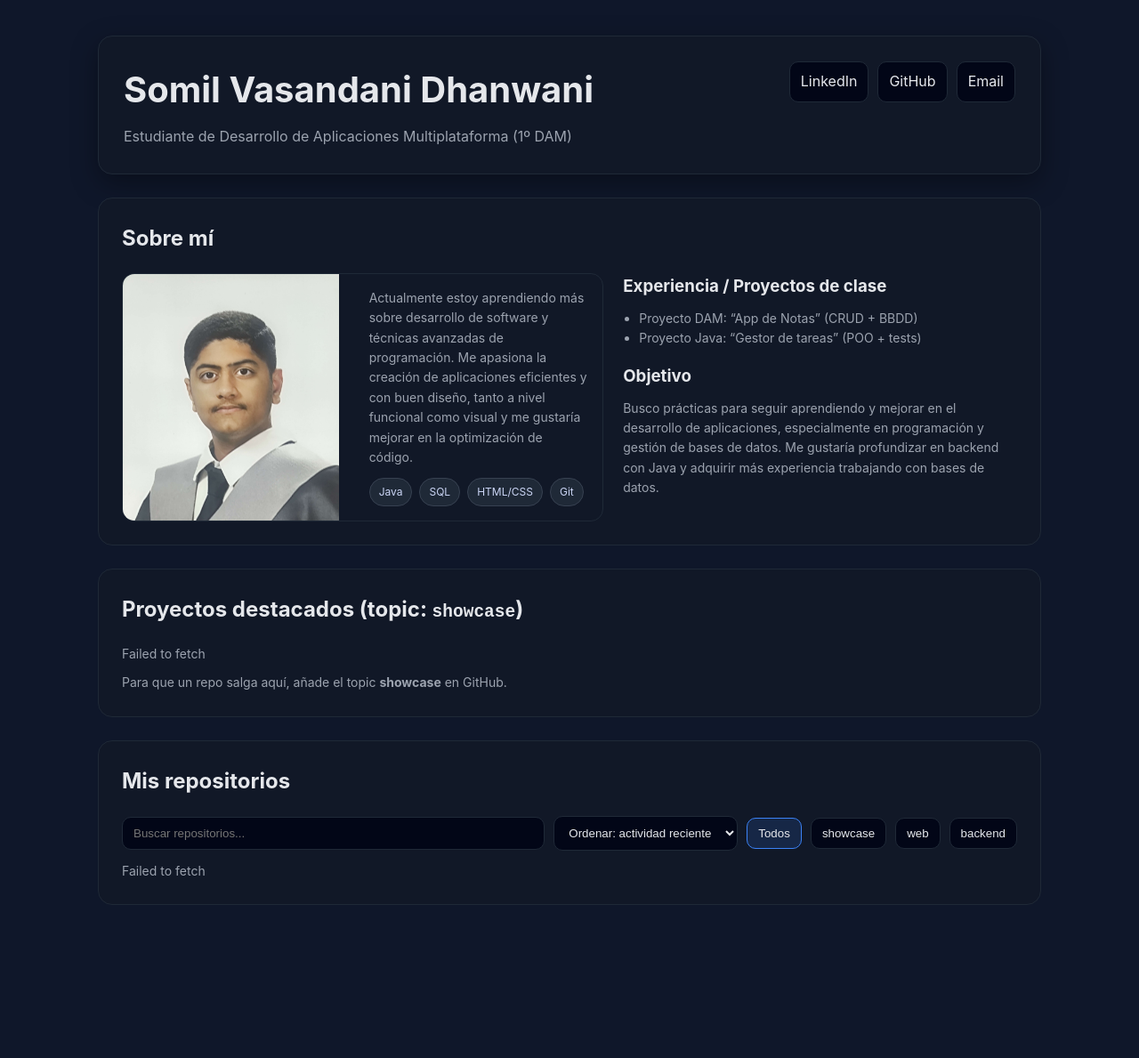
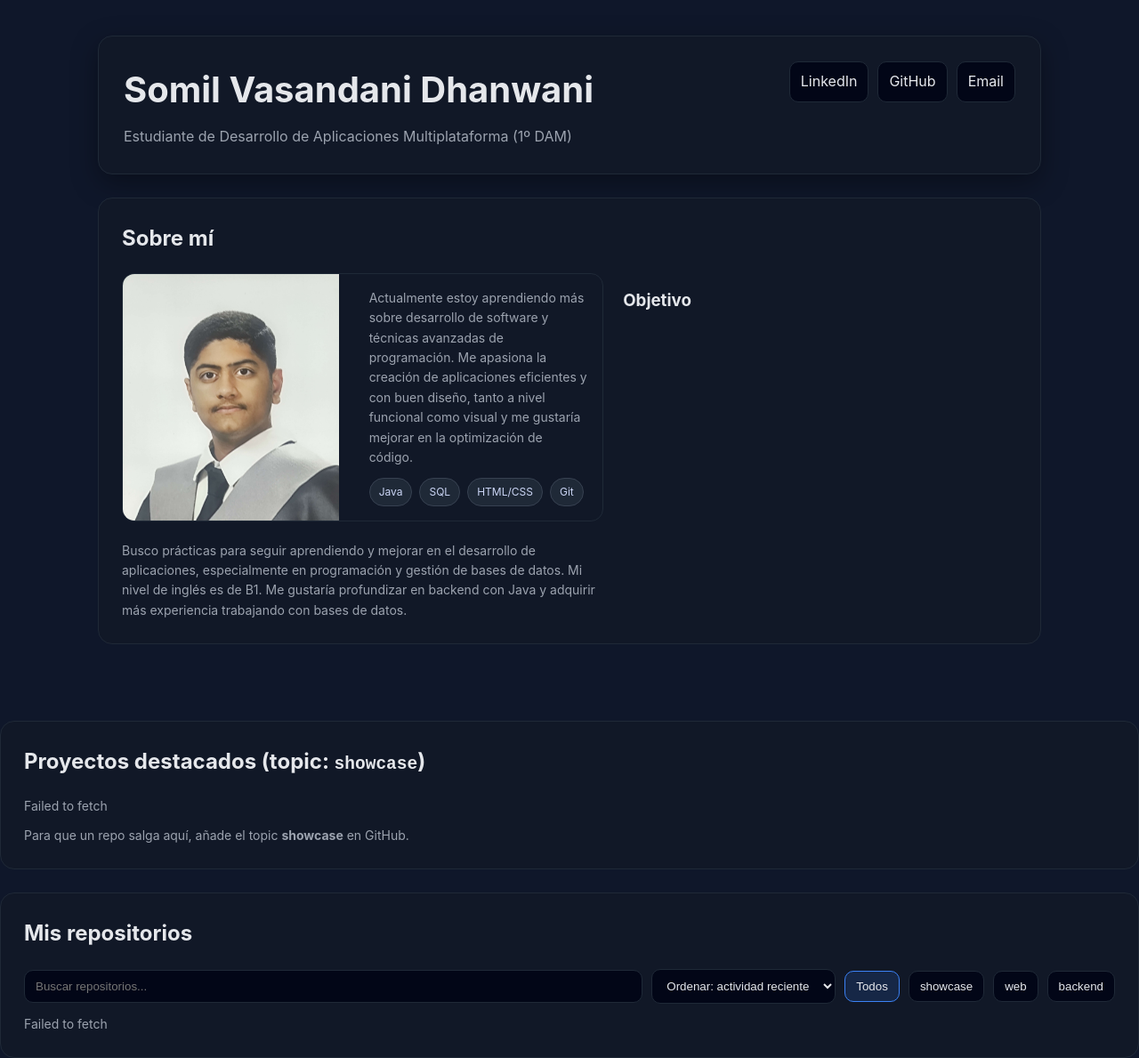
Before and after one commit to somilvd/somilvd.github.io, a Jekyll site: the page built from index.html, in a window 1280 px wide. Shown: the whole page at 89% size. Built offline with Jekyll 4.4.1, drawn with Linux system fonts in a browser that asks for light colours; before the commit the page ends 1077 px from its top, so only the background shows below that.

Commit message:
CV modificado

```diff
--- a/index.html
+++ b/index.html
@@ -34,16 +34,17 @@ title: "Somil Vasandani Dhanwani — CV & Repos"
         </div>
       </div>
 
+      <!--
       <div>
         <h3 style="margin:0 0 10px">Experiencia / Proyectos de clase</h3>
         <ul class="muted" style="margin:0;padding-left:18px">
           <li>Proyecto DAM: “App de Notas” (CRUD + BBDD)</li>
           <li>Proyecto Java: “Gestor de tareas” (POO + tests)</li>
         </ul>
-
+      -->
         <h3 style="margin:16px 0 10px">Objetivo</h3>
         <p class="muted" style="margin:0">
-          Busco prácticas para seguir aprendiendo y mejorar en el desarrollo de aplicaciones, especialmente en programación y gestión de bases de datos. Me gustaría profundizar en backend con Java y adquirir más experiencia trabajando con bases de datos.
+          Busco prácticas para seguir aprendiendo y mejorar en el desarrollo de aplicaciones, especialmente en programación y gestión de bases de datos. Mi nivel de inglés es de B1. Me gustaría profundizar en backend con Java y adquirir más experiencia trabajando con bases de datos.
         </p>
       </div>
     </div>
```
Also changed, not shown: 1 other file.
